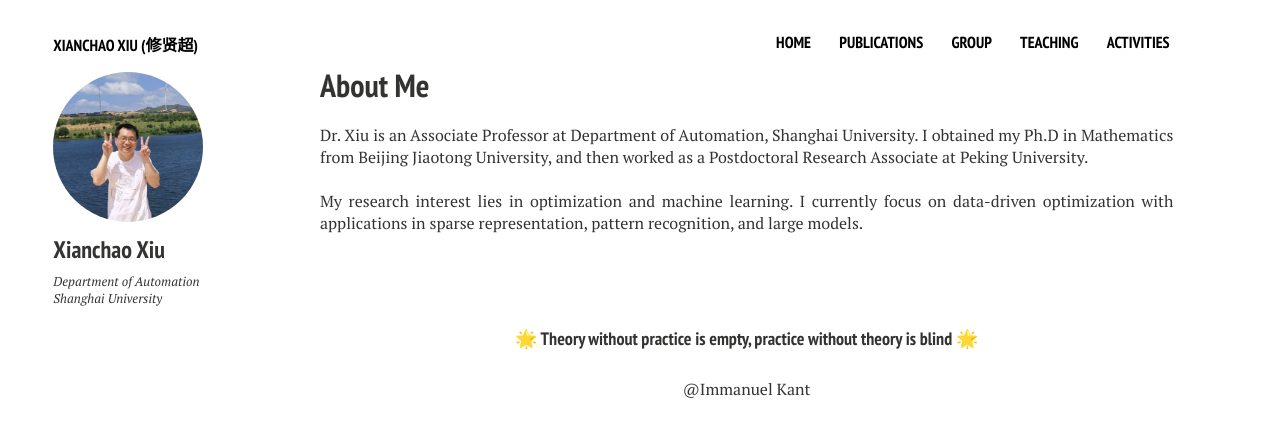
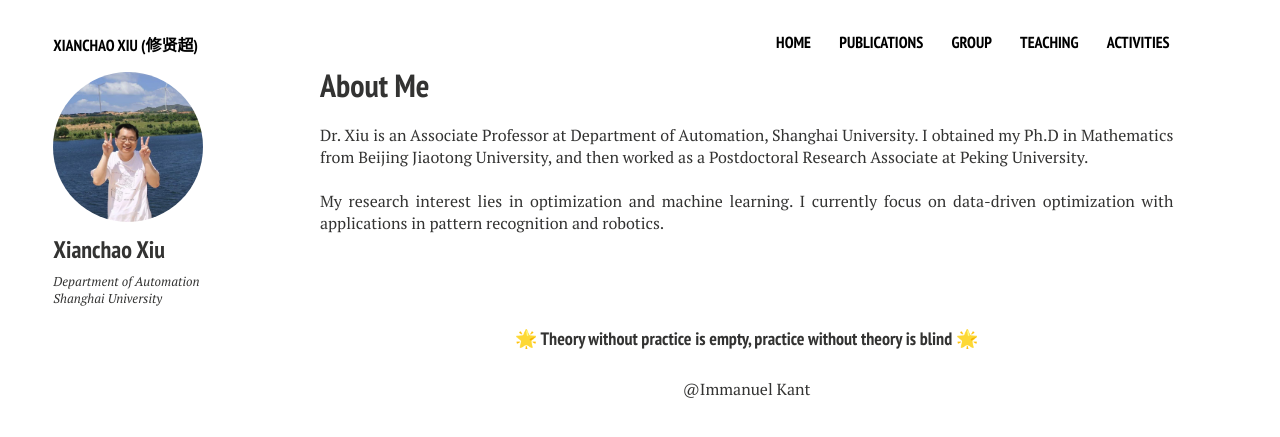
Before and after one commit to xianchaoxiu/xianchaoxiu.github.io, a Jekyll site: the page built from index.md, in a window 1280 px wide. Shown: the top 437 px of the page. Built offline with Jekyll 4.4.1, drawn with Linux system fonts in a browser that asks for light colours; nearby versions of some CDN libraries.

Commit message:
Update home2.html

```diff
--- a/_layouts/home2.html
+++ b/_layouts/home2.html
@@ -32,7 +32,7 @@
 
 
 	 My research interest lies in optimization and machine learning.
-	 I currently focus on data-driven optimization with applications in sparse representation, pattern recognition, and large models. <br><br>
+	 I currently focus on data-driven optimization with applications in pattern recognition and robotics. <br><br>
 
 
 
```
